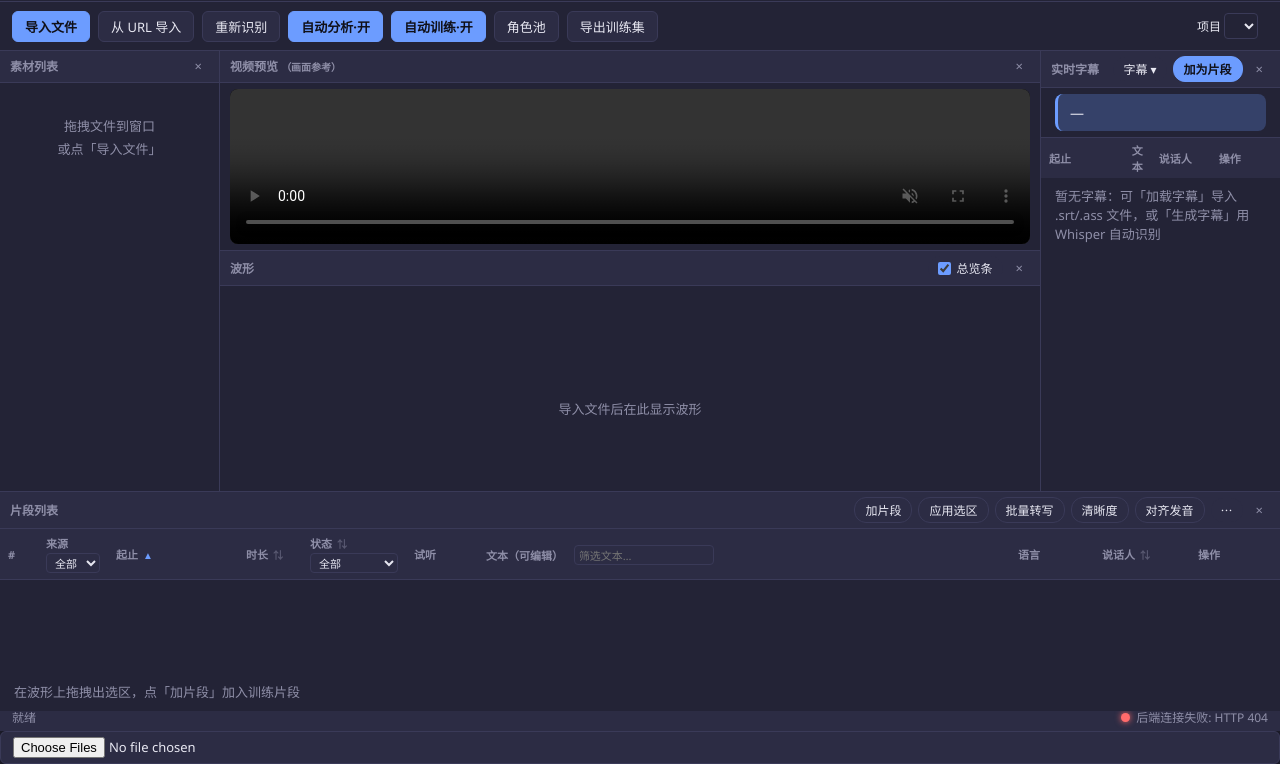
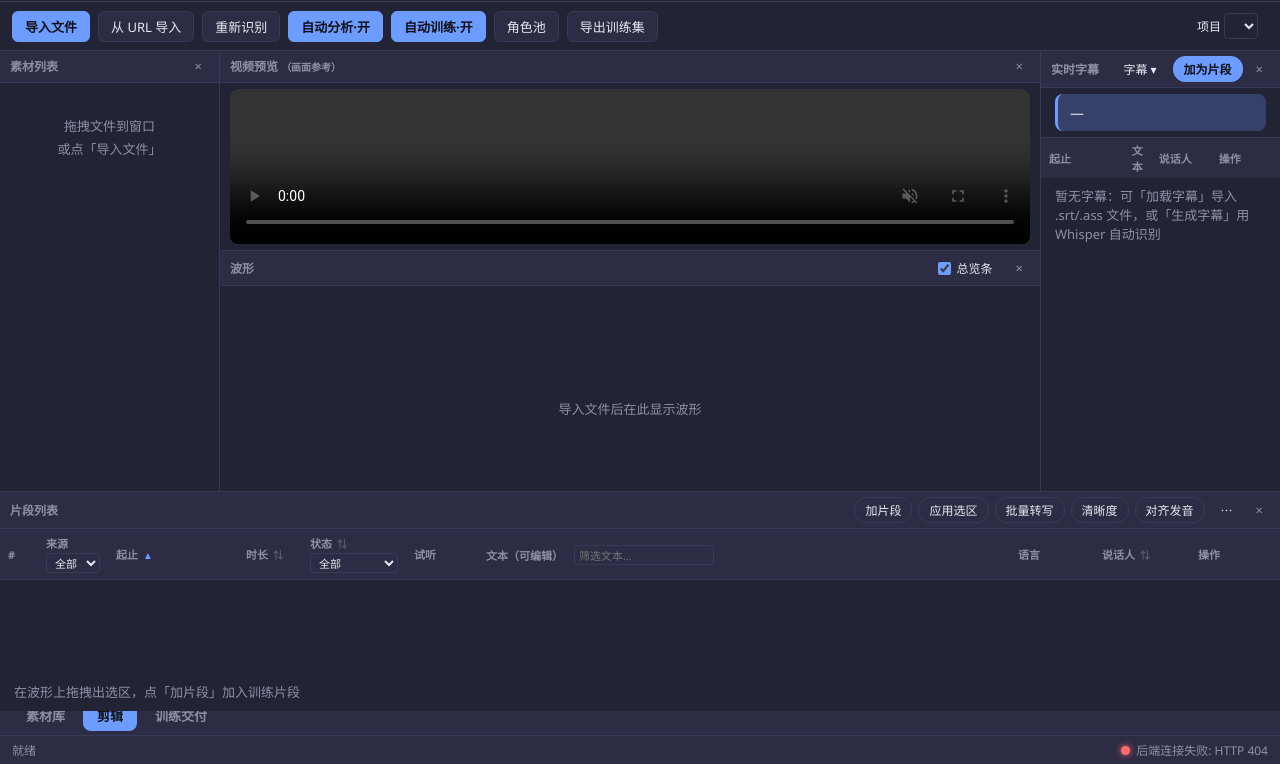
Before and after one commit to wikkd/VoiceCut, a website: page app/static/index.html in a window 1280 px wide. Shown: the part 36-800 px from the top of the page. Drawn offline with Linux system fonts and the light colour scheme; no server answers.

Commit message:
fix: 隐藏左下角裸露的「选择文件/未选择任何文件」控件
#file-input 是 Ctrl+O 导入对话框的载体，此前漏加 hidden 属性直接渲染在页面上；
加 hidden 后视觉消失，程序化 click() 弹系统文件框功能不受影响（与 #sub-file 同款做法）

```diff
--- a/app/static/index.html
+++ b/app/static/index.html
@@ -507,7 +507,7 @@
     </div>
   </div>
 
-  <input type="file" id="file-input" multiple accept=".mp4,.mkv,.avi,.mov,.flv,.wav,.mp3,.flac,.aac,.ogg,.m4a">
+  <input type="file" id="file-input" multiple accept=".mp4,.mkv,.avi,.mov,.flv,.wav,.mp3,.flac,.aac,.ogg,.m4a" hidden>
   <input type="file" id="sub-file" accept=".srt,.ass,.ssa" hidden>
 
   <script type="module" src="/static/js/app.js"></script>
```
